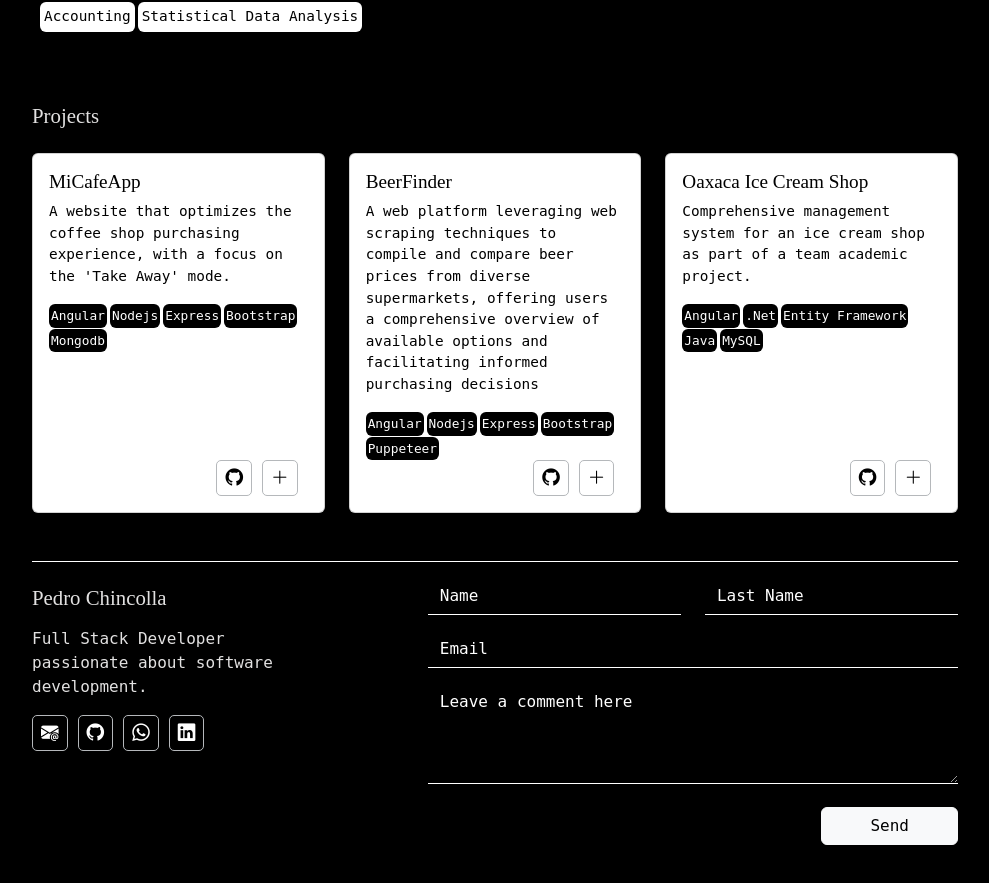
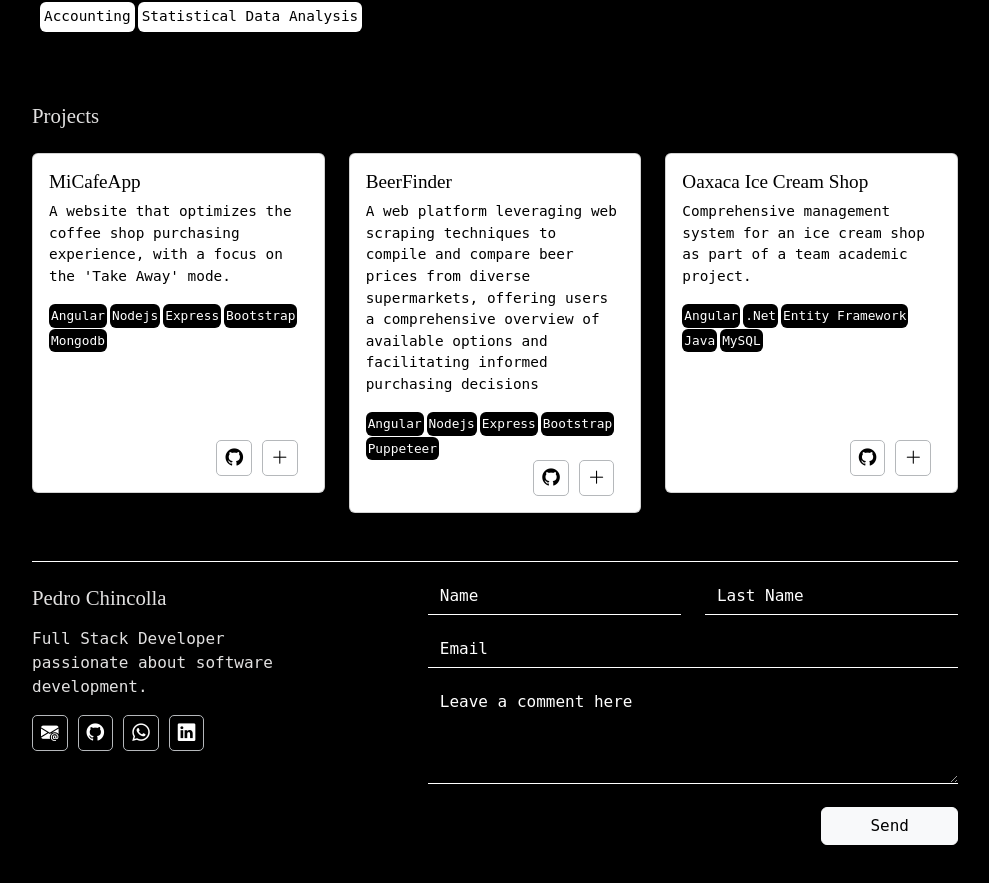
Before and after one commit to PedroT111/cv, an Angular app: page / in a window 1280 px wide. Shown: the part 1505-2388 px from the top of the page, without its empty margins (145-1134 px from the left). Built offline with nearby package versions, Linux system fonts and the light colour scheme; a web font is replaced by a local one.

Commit message:
modify card height

```diff
--- a/src/app/components/ui/project-card/project-card.component.css
+++ b/src/app/components/ui/project-card/project-card.component.css
@@ -11,4 +11,5 @@
 }
 .card{
     border-color: rgb(255, 255, 255) 0.2px ;
+    min-height: 340px;
 }
--- a/src/app/components/ui/project-card/project-card.component.html
+++ b/src/app/components/ui/project-card/project-card.component.html
@@ -1,4 +1,4 @@
-<div class="card p-3 d-flex h-100">
+<div class="card p-3 d-flex">
     <h4 class="title">{{project.title}}</h4>
     <p class="description">{{project.description}}</p>
     <div class="row mb-auto">
```
